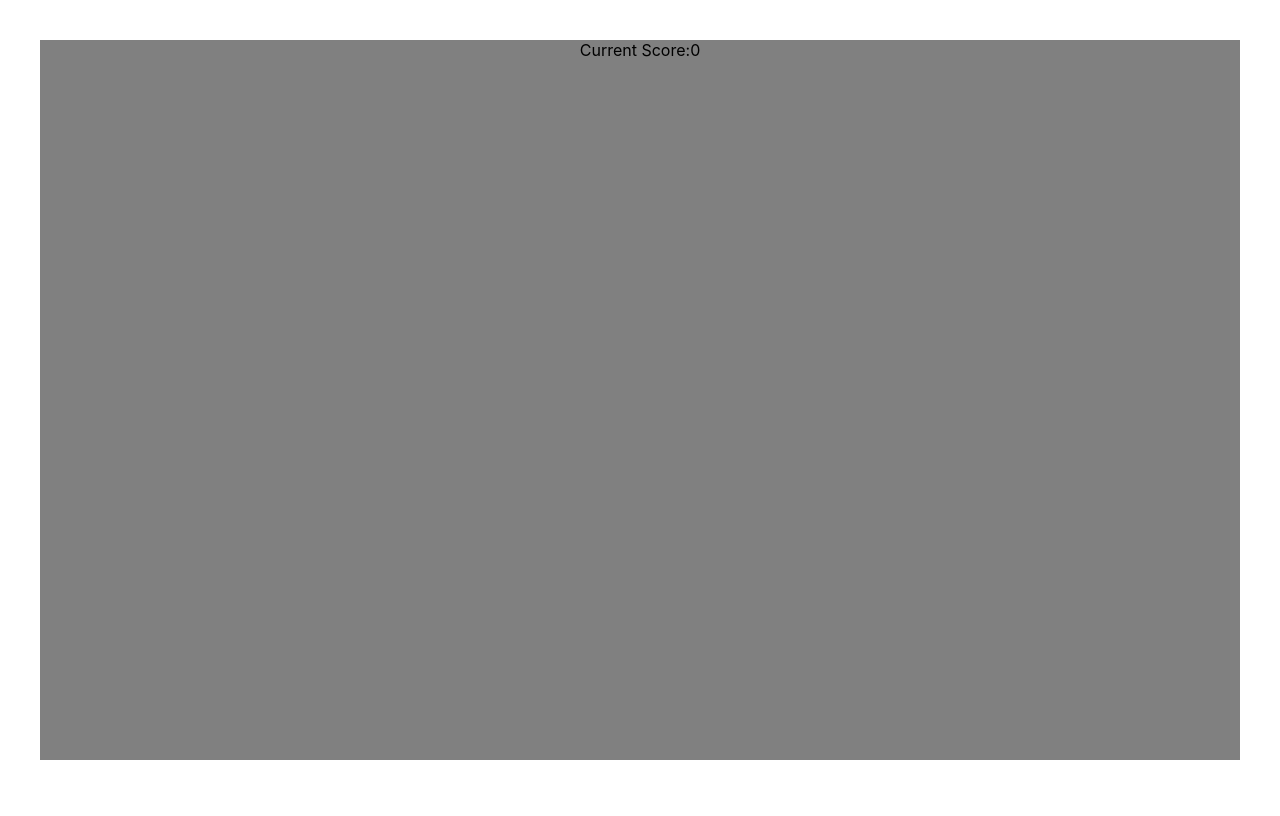
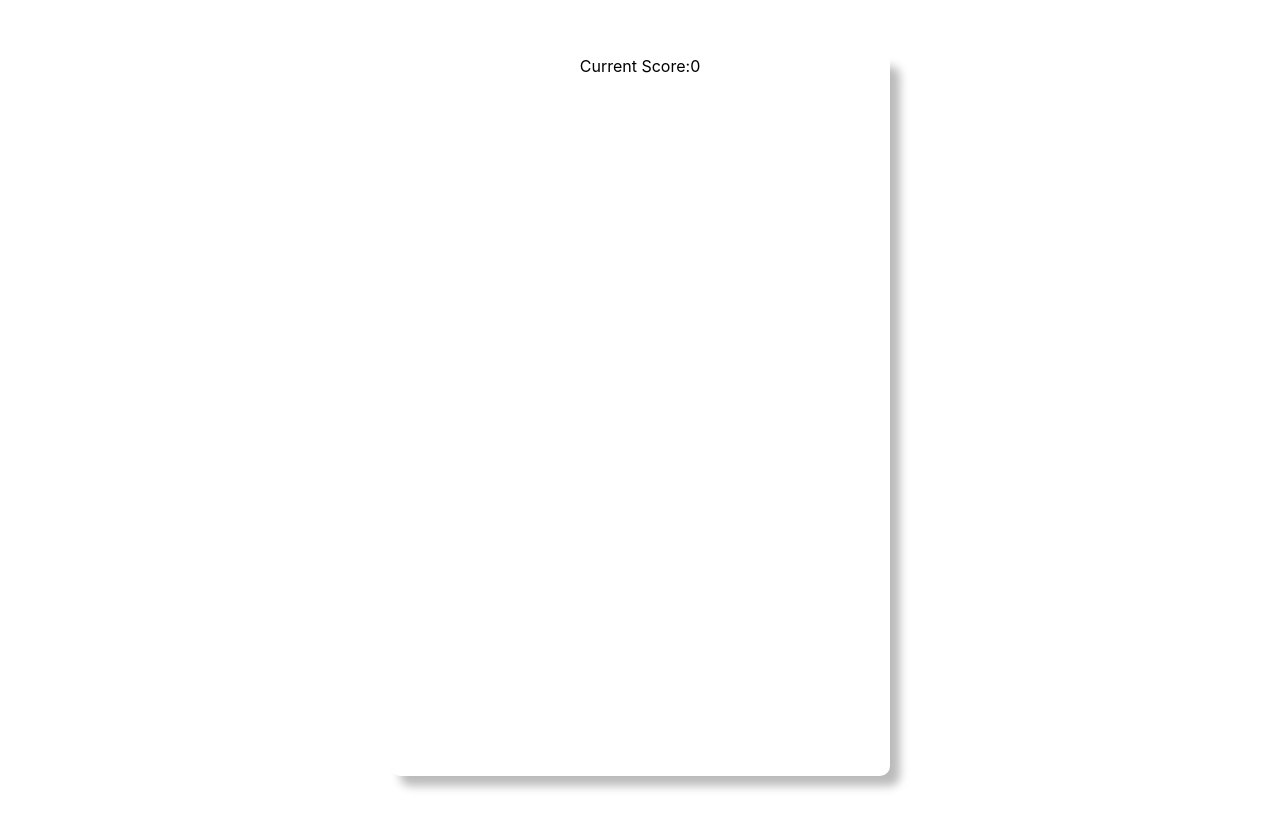
Before and after one commit to reaganmcf/quant-quiz, a React (Create React App) app: page / in a window 1280 px wide. Built offline with nearby package versions, Linux system fonts and the light colour scheme.

Commit message:
[ add ] almost there on dark mode toggle

```diff
--- a/package.json
+++ b/package.json
@@ -3,6 +3,10 @@
   "version": "0.1.0",
   "private": true,
   "dependencies": {
+    "@emotion/core": "^11.0.0",
+    "@emotion/css": "^11.1.3",
+    "@emotion/react": "^11.1.5",
+    "@emotion/styled": "^11.1.5",
     "@testing-library/jest-dom": "^5.11.4",
     "@testing-library/react": "^11.1.0",
     "@testing-library/user-event": "^12.1.10",
@@ -13,6 +17,7 @@
     "@types/react-redux": "^7.1.16",
     "@types/redux": "^3.6.0",
     "@types/redux-logger": "^3.0.8",
+    "emotion-theming": "^11.0.0",
     "react": "^17.0.1",
     "react-dom": "^17.0.1",
     "react-redux": "^7.2.2",
--- a/src/components/App/App.css
+++ b/src/components/App/App.css
@@ -1,7 +1,10 @@
 .App {
   text-align: center;
-  background-color: gray;
+  /* background-color: gray; */
   min-height: 90vh;
+  width: 500px;
+  border-radius: 10px;
+  box-shadow: #bbbbbb 10px 10px 10px;
 }
 
 .App-logo {
--- a/src/components/App/App.tsx
+++ /dev/null
@@ -1,27 +0,0 @@
-import * as React from 'react';
-import { useDispatch, useSelector } from 'react-redux';
-import { Dispatch } from 'redux'
-import { IAppState } from '../../store';
-import { IGameState } from '../../store/game_state/types';
-import './App.css';
-
-type Props = {
-  // gameState: IGameState
-}
-
-export const App: React.FC<Props> = () => {
-  const gameState: IGameState = useSelector(
-    (state: IAppState) => state.gameState
-  )
-
-  console.log(gameState)
-
-  return (
-    <div className="App">
-      <header>
-        <p>Current Score:{gameState.streak}</p>
-      </header>
-    </div>
-  )
-}
-export default App;
--- /dev/null
+++ b/src/components/App/index.tsx
@@ -0,0 +1,39 @@
+// @ts-nocheck
+import styled from '@emotion/styled/'
+import * as React from 'react';
+import { useDispatch, useSelector } from 'react-redux';
+import { Dispatch } from 'redux'
+import { IAppState } from '../../store';
+import { IGameState } from '../../store/game_state/types';
+import './App.css';
+import theme from './../../theme'
+
+const Wrapper = styled("div")`
+  background-color: ${() => theme().background};
+  text-align: center;
+  /* background-color: gray; */
+  min-height: 90vh;
+  width: 500px;
+  border-radius: 10px;
+  box-shadow: #bbbbbb 10px 10px 10px;
+`
+
+export const App: React.FC<Props> = () => {
+
+  const gameState: IGameState = useSelector(
+    (state: IAppState) => state.gameState
+  )
+
+  console.log(gameState)
+
+  return (
+    <Wrapper>
+      <div style={{backgroundColor: theme().background}}>
+        <header>
+          <p>Current Score:{gameState.streak}</p>
+        </header>
+      </div>
+    </Wrapper>
+  )
+}
+export default App;
--- a/src/index.css
+++ b/src/index.css
@@ -1,4 +1,7 @@
 body {
+  display: flex;
+  justify-content: center;
+  align-items: center;
   margin: 5vh;
   font-family: -apple-system, BlinkMacSystemFont, 'Segoe UI', 'Roboto', 'Oxygen',
     'Ubuntu', 'Cantarell', 'Fira Sans', 'Droid Sans', 'Helvetica Neue',
--- a/src/index.tsx
+++ b/src/index.tsx
@@ -3,16 +3,16 @@ import { render } from 'react-dom';
 import { Provider } from 'react-redux'
 import './index.css';
 
-import App from './components/App/App';
+import App from './components/App';
 
 import { createAppStore } from './store'
+
 const appStore = createAppStore()
-
 const rootElement = document.getElementById("root")
 
 render(
   <Provider store={appStore}>
-    <App/>
+      <App/>
   </Provider>,
   rootElement
 )
--- /dev/null
+++ b/src/theme/colors.ts
@@ -0,0 +1,11 @@
+const colors = {
+    primary: "rgba(255,90,0,1)",
+    light_gray: "rgba(128,128,128,1)",
+    black: "rgba(0,0,0,1)",
+    green: "rgba(21,170,24,.54)",
+    red: "rgba(211,66,17,.63)",
+    dark_gray: "rgba(34,34,34,.63)",
+    white: "rgba(255,255,255,1)"
+}
+
+export default colors;
--- /dev/null
+++ b/src/theme/index.ts
@@ -0,0 +1,36 @@
+import colors from './colors'
+
+export interface ITheme {
+    canvas_background: string;
+    background: string;
+    primary: string;
+    green: string;
+    red: string;
+    text: string;
+}
+
+const themeLight: ITheme = {
+    canvas_background: colors.light_gray,
+    background: colors.white,
+    primary: colors.primary,
+    green: colors.green,
+    red: colors.red,
+    text: colors.black
+}
+
+const themeDark: ITheme = {
+    canvas_background: colors.dark_gray,
+    background: colors.black,
+    primary: colors.primary,
+    green: colors.green,
+    red: colors.red,
+    text: colors.white
+}
+
+function theme(): ITheme {
+    let mode = localStorage.getItem("dark") === "true"
+    if(mode) return themeDark;
+    return themeLight;
+}
+
+export default theme
--- a/tsconfig.json
+++ b/tsconfig.json
@@ -19,7 +19,8 @@
     "isolatedModules": true,
     "noEmit": true,
     "jsx": "react-jsx",
-    "pretty": true
+    "pretty": true,
+    "noImplicitAny": false
   },
   "include": [
     "src"
```
Also changed, not shown: 2 other files (tests, documents, lock files or other folders).
